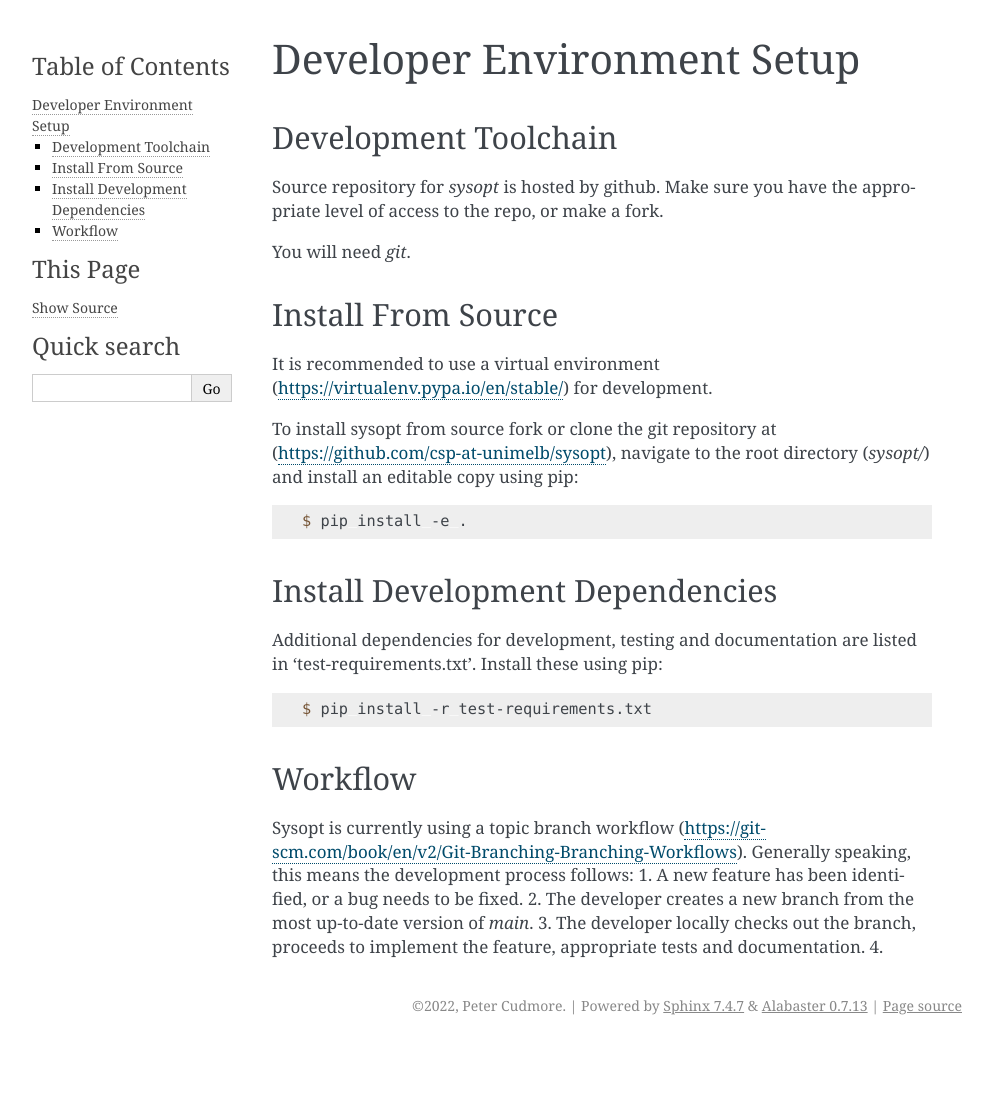
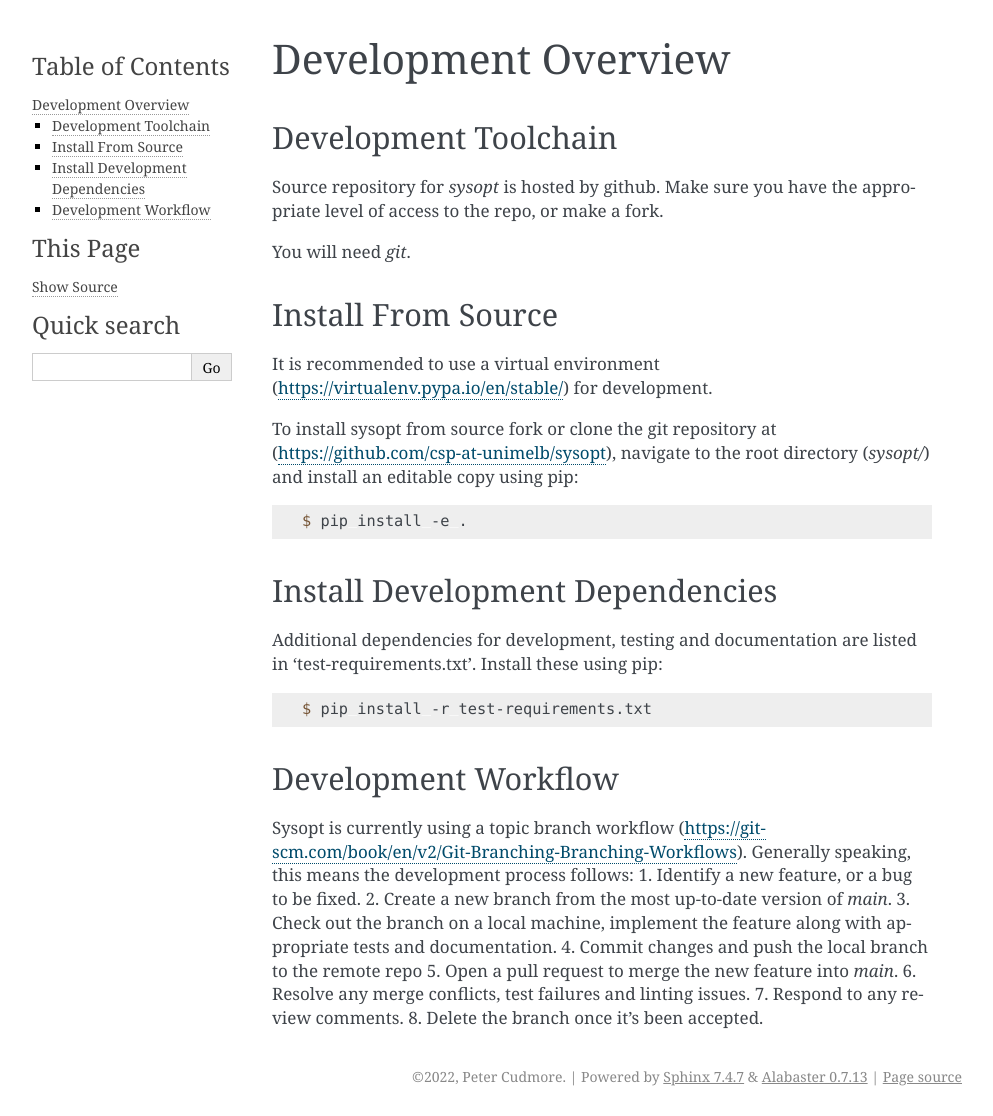
Before and after one commit to csp-at-unimelb/sysopt, a Sphinx documentation site: the page built from docs/source/developer/dev-setup.rst, in a window 1280 px wide. Shown: the whole page, without its empty margins (148-1141 px from the left). Built offline with Sphinx 7.4.7, drawn with Linux system fonts in a browser that asks for light colours; before the commit the page ends 1045 px from its top, so only the background shows below that.

Commit message:
updated documentation tree for developer docs

```diff
--- a/docs/source/developer/dev-setup.rst
+++ b/docs/source/developer/dev-setup.rst
@@ -1,5 +1,5 @@
-Developer Environment Setup
-===========================
+Development Overview
+====================
 
 Development Toolchain
 ---------------------
@@ -27,11 +27,15 @@ Install these using pip:
 
     $ pip install -r test-requirements.txt
 
-Workflow
---------
+Development Workflow
+--------------------
 Sysopt is currently using a topic branch workflow (https://git-scm.com/book/en/v2/Git-Branching-Branching-Workflows).
 Generally speaking, this means the development process follows:
-1. A new feature has been identified, or a bug needs to be fixed.
-2. The developer creates a new branch from the most up-to-date version of `main`.
-3. The developer locally checks out the branch, proceeds to implement the feature, appropriate tests and documentation.
-4.
+1. Identify a new feature, or a bug to be fixed.
+2. Create a new branch from the most up-to-date version of `main`.
+3. Check out the branch on a local machine, implement the feature along with appropriate tests and documentation.
+4. Commit changes and push the local branch to the remote repo
+5. Open a pull request to merge the new feature into `main`.
+6. Resolve any merge conflicts, test failures and linting issues.
+7. Respond to any review comments.
+8. Delete the branch once it's been accepted.
--- a/docs/source/index.rst
+++ b/docs/source/index.rst
@@ -11,7 +11,7 @@ Welcome to sysopt's documentation!
    :caption: Contents:
 
    getting_started
-   developer/overview
+   developer/index
 
 
 Indices and tables
```
Also changed, not shown: docs/source/developer/index.rst (added, +16 -0 lines), docs/source/developer/overview.rst (deleted, +0 -10 lines).
